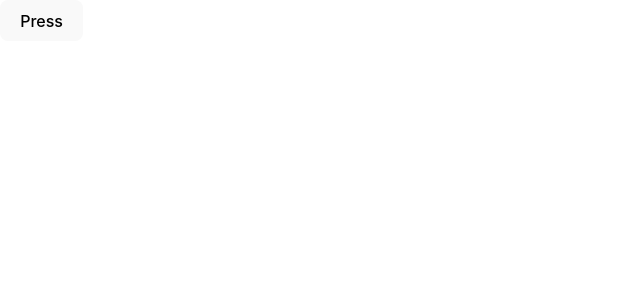
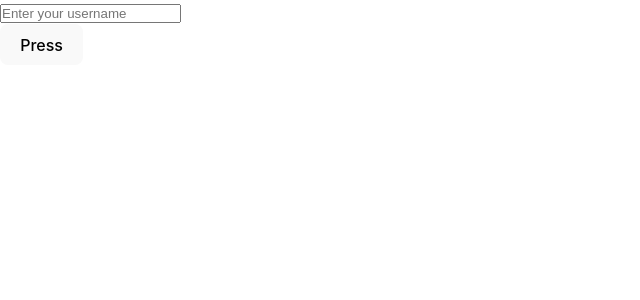
Before and after one commit to SoumyadeepOSD/Showcase-Project-2023, a React (Vite) app: page / in a window 1280 px wide. Shown: the top 300 px of the page, without its empty margins (0-640 px from the left). Built offline with nearby package versions, Linux system fonts and the light colour scheme.

Commit message:
user tech-stack API integration [done]

```diff
--- /dev/null
+++ b/env.jsx
@@ -0,0 +1,3 @@
+const REACT_APP_API_KEY = '858ee679f0c978c9497d849710127ec2ac50b9656842d994f5'
+
+export default REACT_APP_API_KEY;
--- a/package.json
+++ b/package.json
@@ -10,6 +10,7 @@
     "preview": "vite preview"
   },
   "dependencies": {
+    "dotenv": "^16.0.3",
     "react": "^18.2.0",
     "react-dom": "^18.2.0"
   },
--- a/src/App.jsx
+++ b/src/App.jsx
@@ -1,14 +1,17 @@
-// import {useState} from 'react';
+import {useState} from 'react';
 
 
+import REACT_APP_API_KEY from "../env";
 const App = () => {
-  // const[data, setData] = useState('');
-  const URL = "https://cache.showwcase.com/urlmeta?url=https://www.showwcase.com/thread/98763"
+  const init = [];
+  const[username, setUsername] = useState(init);
+  const[userdata, setUserdata]=useState([]);
+  const URL = `https://cache.showwcase.com/user/${username}/stacks`;
 const FetchData = async() => {
   fetch(URL,
     {
       headers: {
-        'x-api-key': '858ee679f0c978c9497d849710127ec2ac50b9656842d994f5',
+        'x-api-key': REACT_APP_API_KEY,
       },
     })
   .then((response) => {
@@ -19,16 +22,34 @@ const FetchData = async() => {
     }
   })
   .then(data => {
-    console.log(data);
-    // setData(data.available);
+  //  console.log(data[0].stack.description);
+  //  setData(data)
+  // console.log(data);
+    setUserdata(data);
+    console.log(userdata[0]);
   })
   .catch((error) => console.error("FETCH ERROR:", error));
 }
 
   return (
     <div>
+      <form>
+        <input
+        placeholder='Enter your username'
+        onChange={e => setUsername(e.target.value)}/>
+      </form>
+      <h1>{username}</h1>
       <button onClick={FetchData}>Press</button>
-      {/* <div style={{color:'white'}}>{data.available}</div> */}
+      {
+       userdata.map((value, index)=>{
+        return(
+          <div key={index} style={{display:'flex', flexDirection:'row', alignItems:'center'}}>
+            <h2>{value.stack.name}</h2>
+            <img src={value.stack.iconUrl} style={{height:20, width:20}} alt={value.stack.name}/>
+          </div>
+        );
+       })
+      }
     </div>
   )
 }
```
Also changed, not shown: 1 other file (tests, documents, lock files or other folders).
